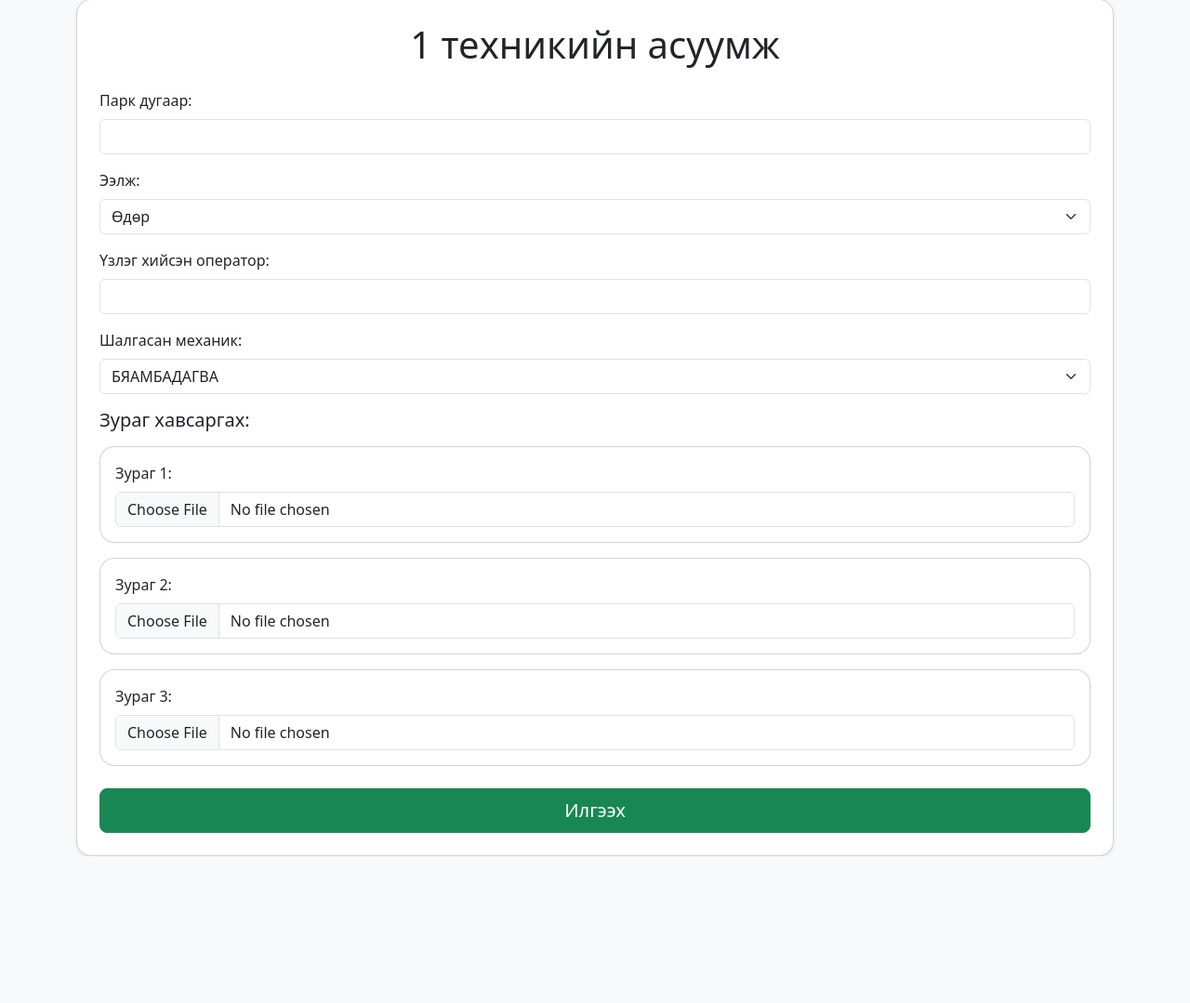
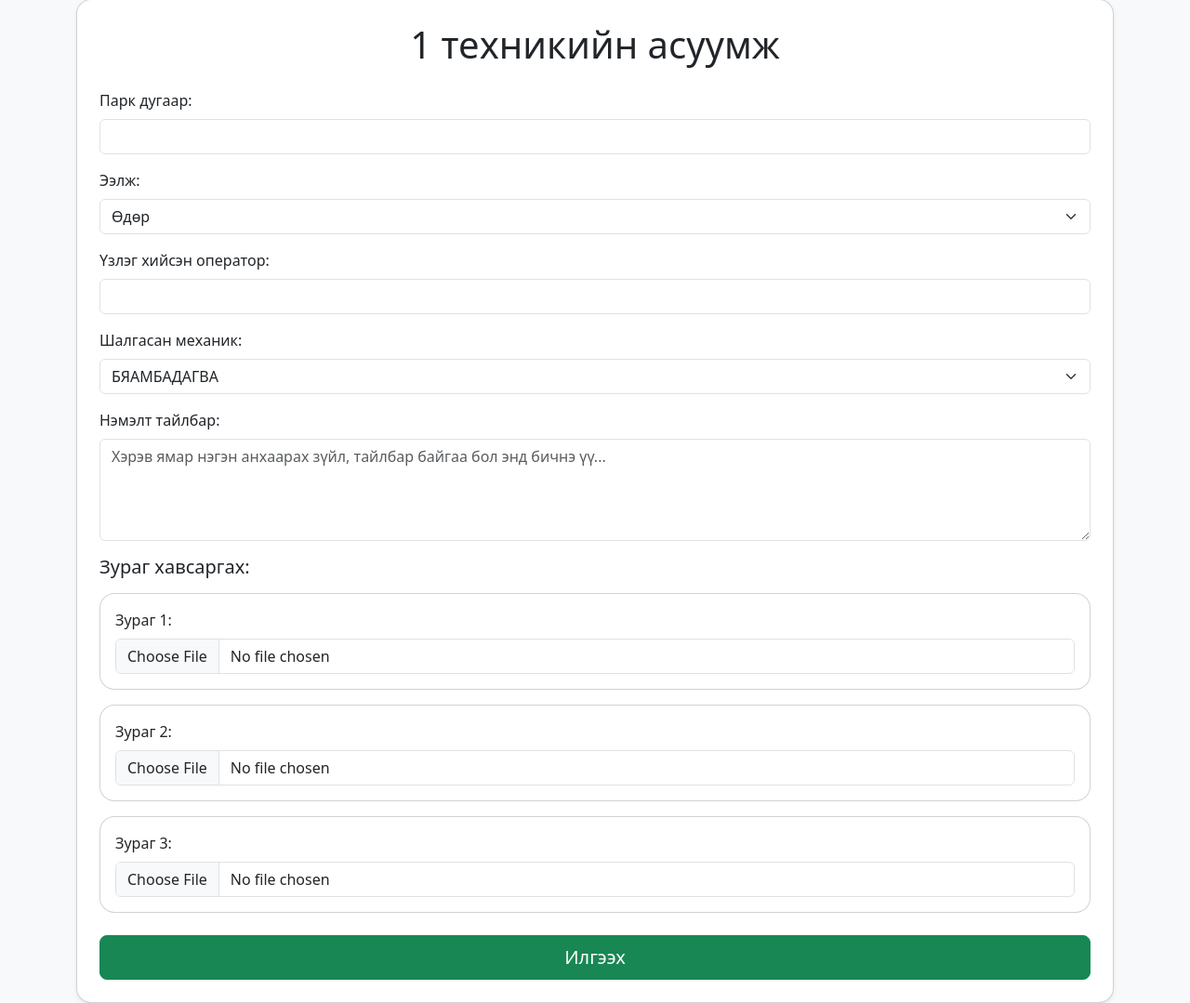
Before and after one commit to Munkhochir69/myproject, a Flask app: page /form/1 in a window 1280 px wide. Shown: the part 71-1150 px from the top of the page at 93% size. Before the commit the page ends 992 px from the top, so only its background shows below. Run offline with Flask 3, Linux system fonts and the light colour scheme.

Commit message:
form.html

```diff
--- a/templates/form.html
+++ b/templates/form.html
@@ -94,7 +94,16 @@
             </li>
             {% endfor %}
           </ol>
-
+          <div class="mb-3">
+            <label for="comment" class="form-label">Нэмэлт тайлбар:</label>
+            <textarea
+              class="form-control"
+              id="comment"
+              name="comment"
+              rows="4"
+              placeholder="Хэрэв ямар нэгэн анхаарах зүйл, тайлбар байгаа бол энд бичнэ үү..."
+            ></textarea>
+          </div>
           <div class="mb-4">
             <h5 class="mb-3">Зураг хавсаргах:</h5>
 
```
